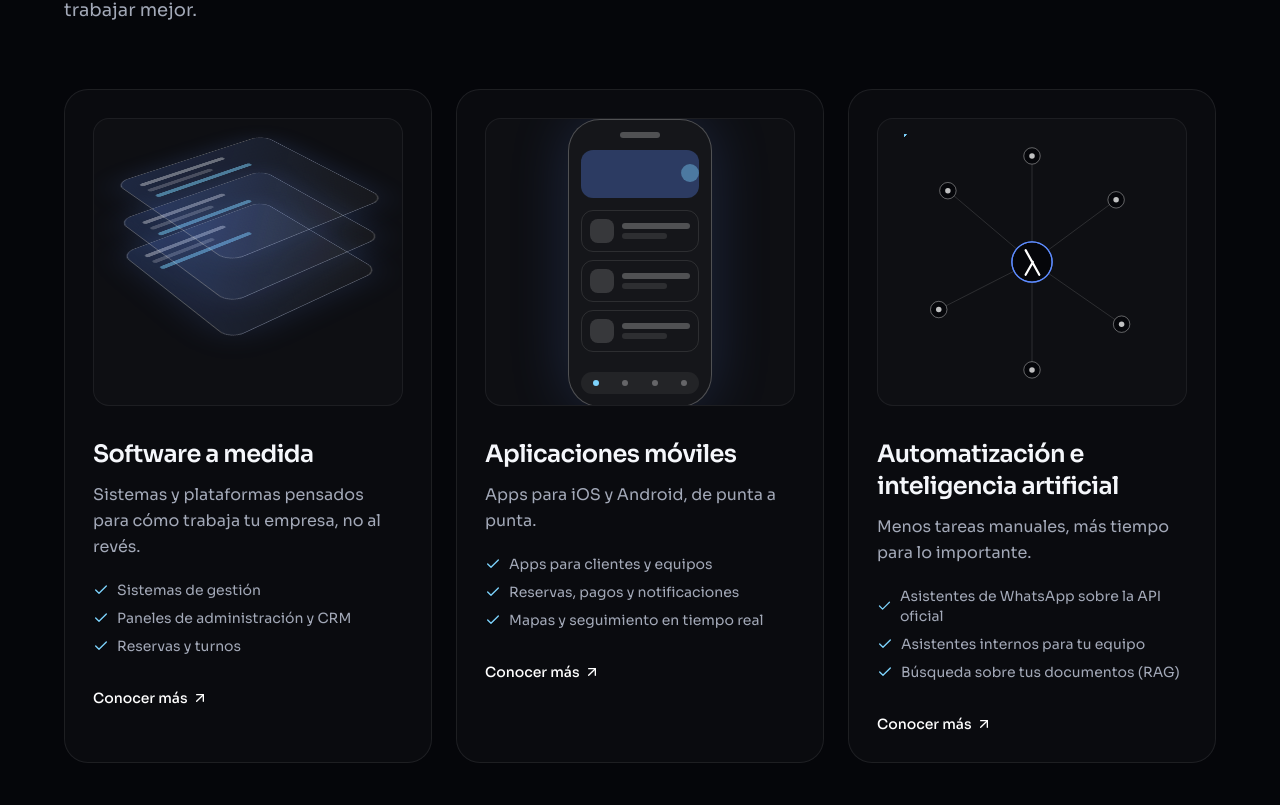
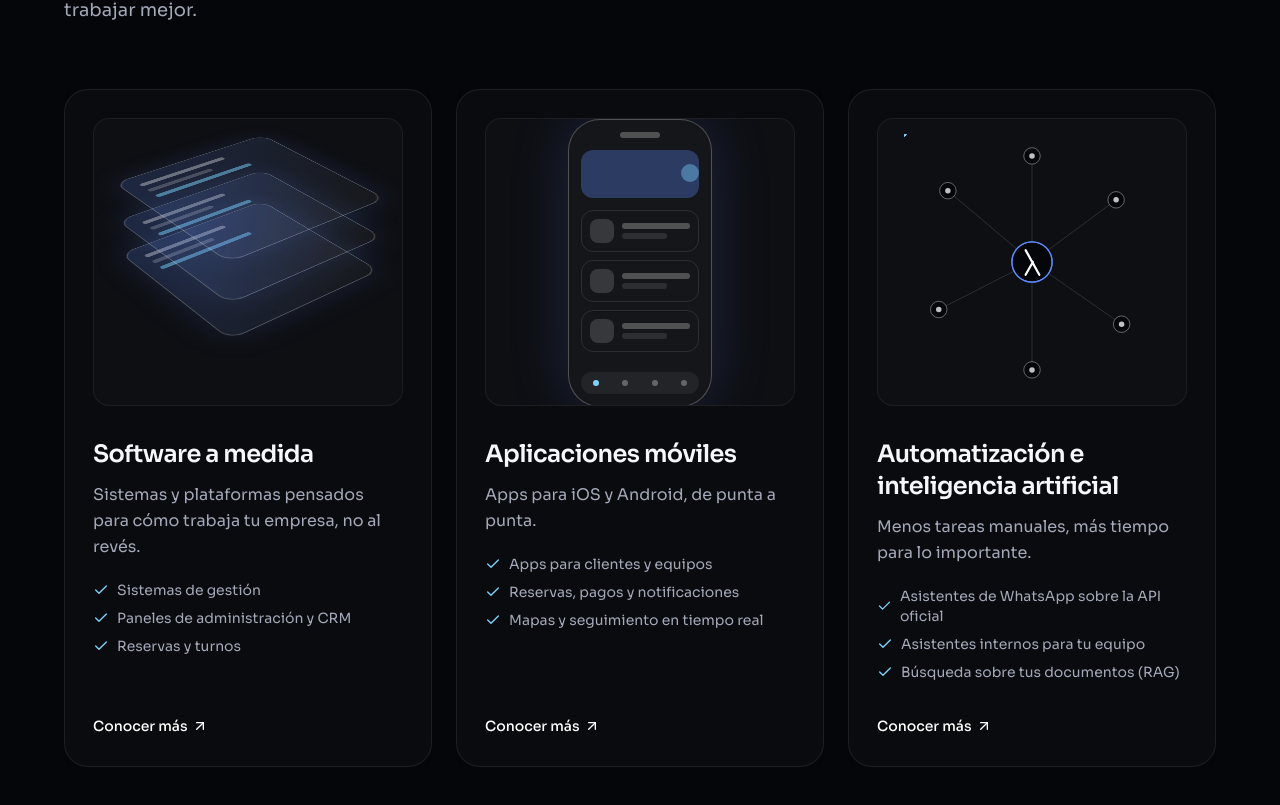
Before and after one commit to lhambdacompany/lhambda-landing, a React (Vite) app: page / in a window 1280 px wide. Shown: the part 1176-1981 px from the top of the page. Built offline with nearby package versions, Linux system fonts and the light colour scheme.

Commit message:
Add files via upload

```diff
--- a/src/pages/Contacto.jsx
+++ b/src/pages/Contacto.jsx
@@ -1,5 +1,5 @@
 import { useState } from 'react'
-import { AtSign, Mail, MapPin, MessageCircle } from 'lucide-react'
+import { AtSign, Mail, MessageCircle } from 'lucide-react'
 import { Reveal, SpotCard } from '../components/fx'
 import { Btn, Container, PageHero, useTitle } from '../components/ui'
 import { contact, mailto, wa } from '../data/contenido'
@@ -16,7 +16,6 @@ export default function Contacto() {
     { icon: MessageCircle, titulo: 'WhatsApp', valor: contact.phone, href: wa('Hola, quiero consultar por un desarrollo.') },
     { icon: Mail, titulo: 'Email', valor: contact.email, href: `mailto:${contact.email}` },
     { icon: AtSign, titulo: 'Instagram', valor: contact.instagramUser, href: contact.instagram },
-    { icon: MapPin, titulo: 'Ubicación', valor: contact.place },
   ]
   return (
     <>
--- a/src/pages/Home.jsx
+++ b/src/pages/Home.jsx
@@ -57,7 +57,9 @@ export default function Home() {
                   <ul className="mt-5 space-y-2 text-sm text-ink-2">
                     {s.items.slice(0, 3).map((it) => <li key={it} className="flex items-center gap-2"><Check className="h-4 w-4 text-glow" />{it}</li>)}
                   </ul>
-                  <Link to="/servicios" className="mt-8 inline-flex items-center gap-1 text-sm font-medium text-white transition hover:text-glow">Conocer más <ArrowUpRight className="h-4 w-4" /></Link>
+                  <div className="mt-auto pt-8">
+                    <Link to="/servicios" className="inline-flex items-center gap-1 text-sm font-medium text-white transition hover:text-glow">Conocer más <ArrowUpRight className="h-4 w-4" /></Link>
+                  </div>
                 </SpotCard>
               </Reveal>
             ))}
--- a/src/pages/Nosotros.jsx
+++ b/src/pages/Nosotros.jsx
@@ -1,7 +1,7 @@
 import { Reveal, ScrollWords, SpotCard } from '../components/fx'
 import { Radar } from '../components/visuals'
 import { Container, CtaBand, Eyebrow, PageHero, SectionHead, useTitle } from '../components/ui'
-import { contact, principios } from '../data/contenido'
+import { principios } from '../data/contenido'
 
 export default function Nosotros() {
   useTitle('Nosotros | Lhambda')
@@ -38,7 +38,7 @@ export default function Nosotros() {
             <h2 className="text-3xl font-semibold leading-[1.1] tracking-tight sm:text-5xl">Base en Concordia, trabajo en todo el país.</h2>
             <p className="mt-5 text-lg leading-relaxed text-ink-2">Trabajamos de forma remota con empresas de distintas ciudades, con videollamadas y avances periódicos. La distancia no cambia la forma de trabajar.</p>
           </Reveal>
-          <Reveal delay={0.1}><Radar label={contact.place} /></Reveal>
+          <Reveal delay={0.1}><Radar /></Reveal>
         </Container>
       </section>
       <CtaBand />
```
